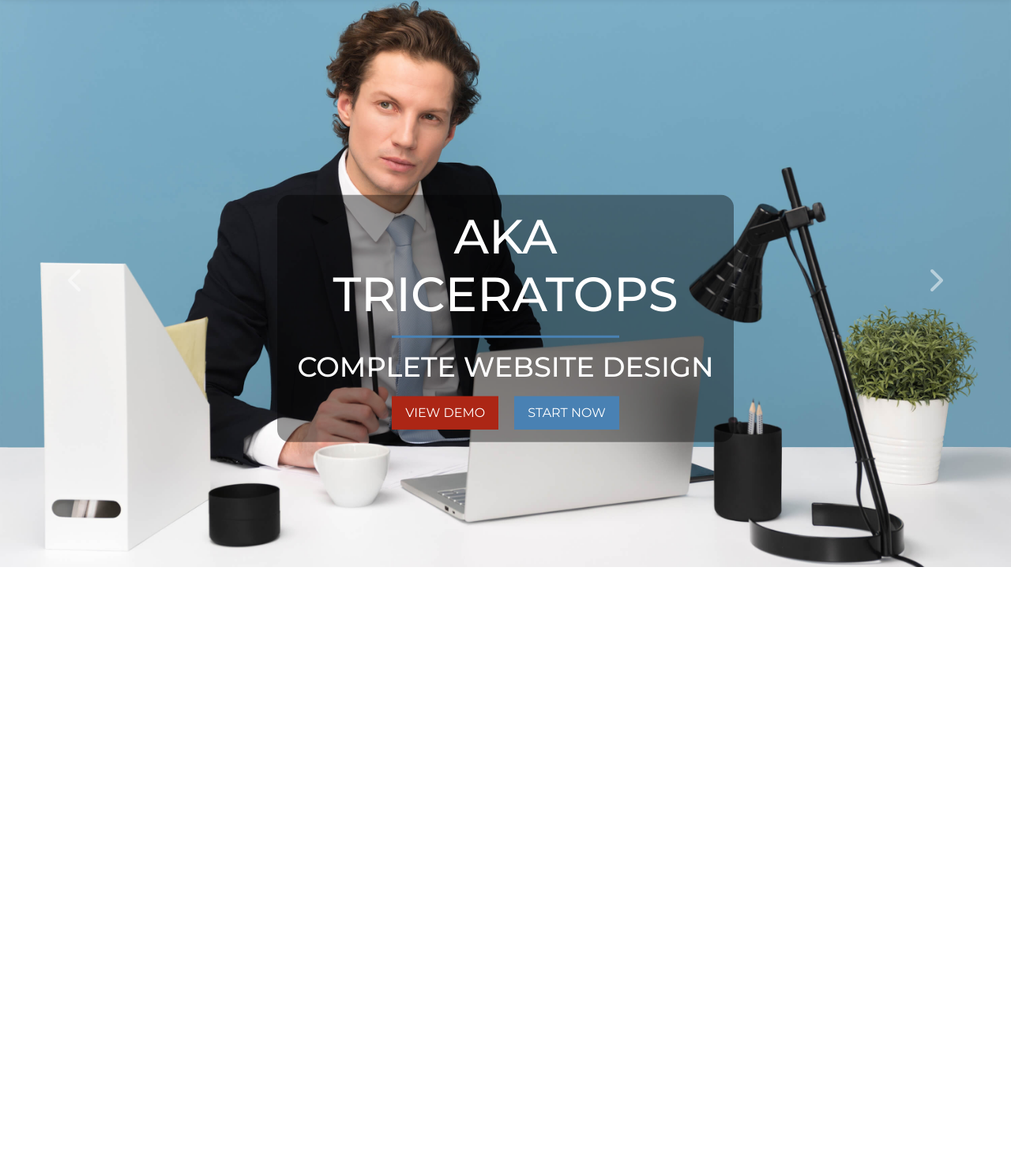
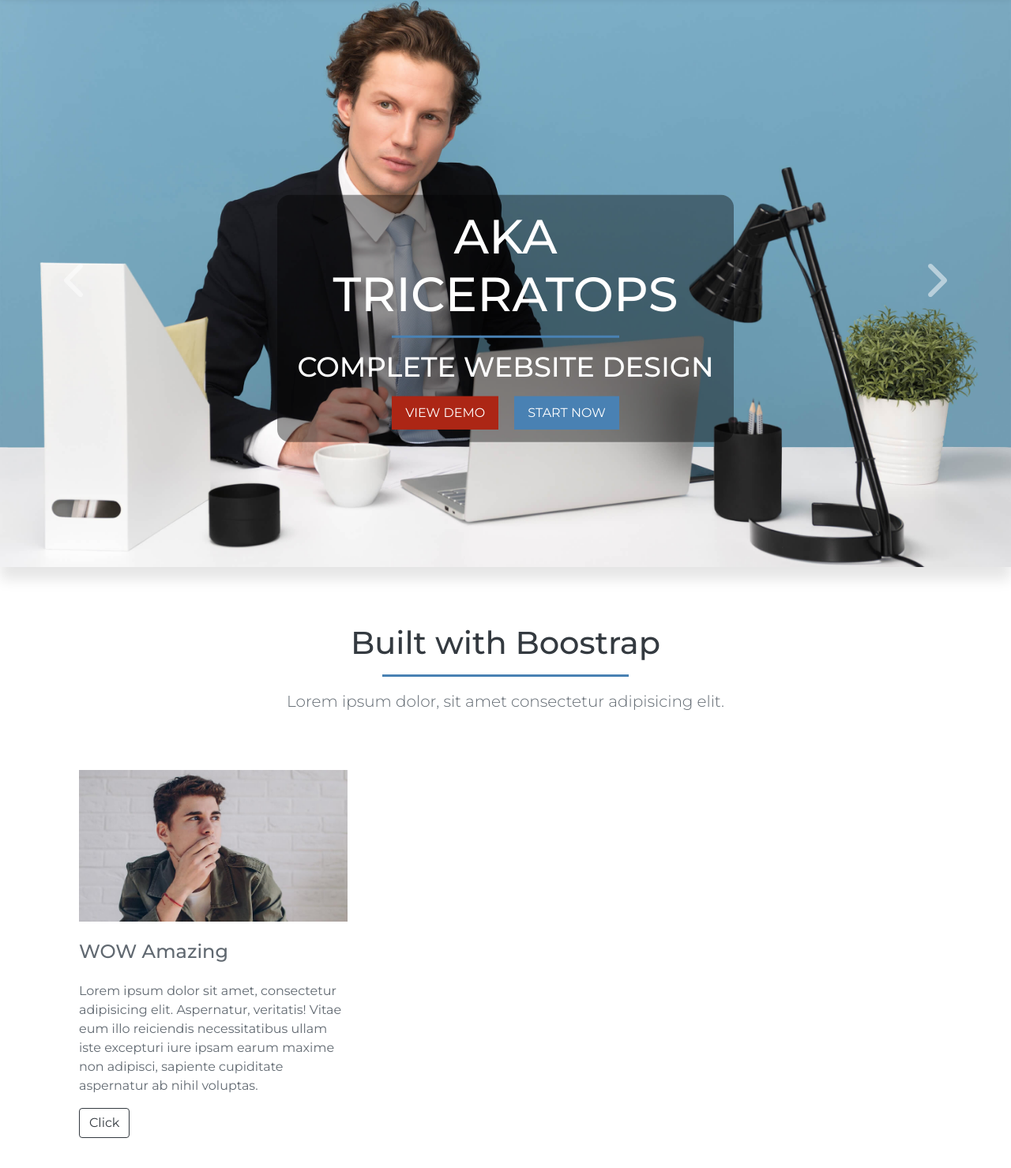
Before and after one commit to RonaldYou/Portfolio-Website, a plain HTML site: page index.html in a window 1280 px wide. Shown: the part 129-1608 px from the top of the page at 79% size. Before the commit the page ends 847 px from the top, so only its background shows below. Drawn offline with Linux system fonts and the light colour scheme.

Commit message:
main part of page

```diff
--- a/index.html
+++ b/index.html
@@ -88,7 +88,7 @@
 				<img src="img/carousel/3.jpg" alt="" class="w-100">
 				<div class="carousel-caption">
 					<div class="container">
-						<div class="row justify-content-front text-left">
+						<div class="row justify-content-start text-left">
 							<div class="col-5 bg-custom py-3 px-0 pl-3">
 								<p class="lead">owa owa owa owa owa owa owa owa owa owa owa</p>
 							</div>
@@ -102,11 +102,11 @@
 
 		<!-- Previous & Next Buttons -->
 		<a href="#carousel" class="carousel-control-prev" role="button" data-slide="prev">
-			<span class="fas fa-chevron-left fa-2x"></span>
+			<span class="fas fa-chevron-left fa-3x"></span>
 		</a>
 
 		<a href="#carousel" class="carousel-control-next" role="button" data-slide="next">
-			<span class="fas fa-chevron-right fa-2x"></span>
+			<span class="fas fa-chevron-right fa-3x"></span>
 		</a>
 		<!-- End Previous & Next Buttons -->
 
@@ -115,10 +115,23 @@
 
 
 	<!-- Main Page Heading -->
-
+	<div class="col-12 text-center mt-5">
+		<h1 class="text-dark pt-4">Built with Boostrap</h1>
+		<div class="border-top border-primary w-25 mx-auto my-3"></div>
+		<p class="lead">Lorem ipsum dolor, sit amet consectetur adipisicing elit. </p>
+	</div>
 
 	<!-- Three Column Section -->
-
+	<div class="container">
+		<div class="row my-5">
+			<div class="col-4 my-4">
+				<img src="img/1.jpg" alt="" class="w-100">
+				<h4 class="my-4">WOW Amazing</h4>
+				<p>Lorem ipsum dolor sit amet, consectetur adipisicing elit. Aspernatur, veritatis! Vitae eum illo reiciendis necessitatibus ullam iste excepturi iure ipsam earum maxime non adipisci, sapiente cupiditate aspernatur ab nihil voluptas.</p>
+				<a href="#" class="btn btn-outline-dark btn-md">Click</a>
+			</div>
+		</div>
+	</div>
 	<!-- End Three Column Section -->
 
 
```
